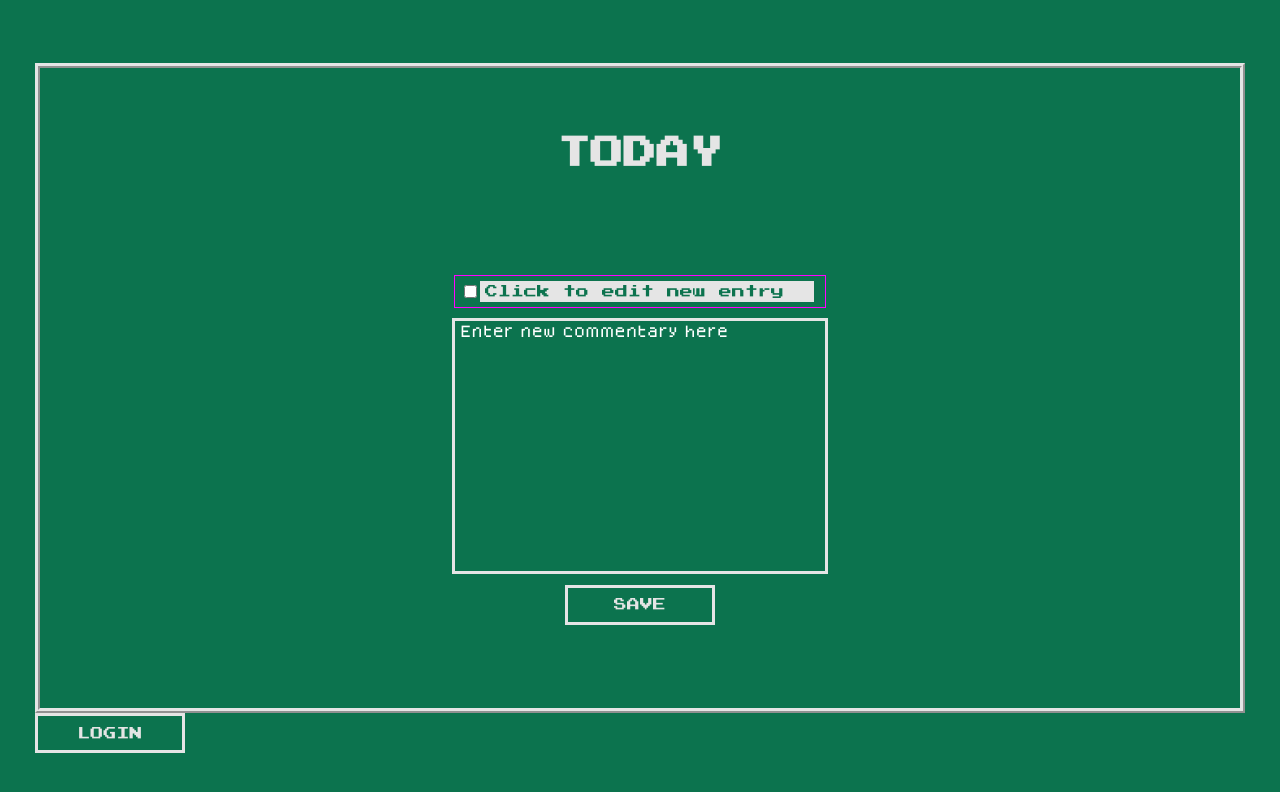
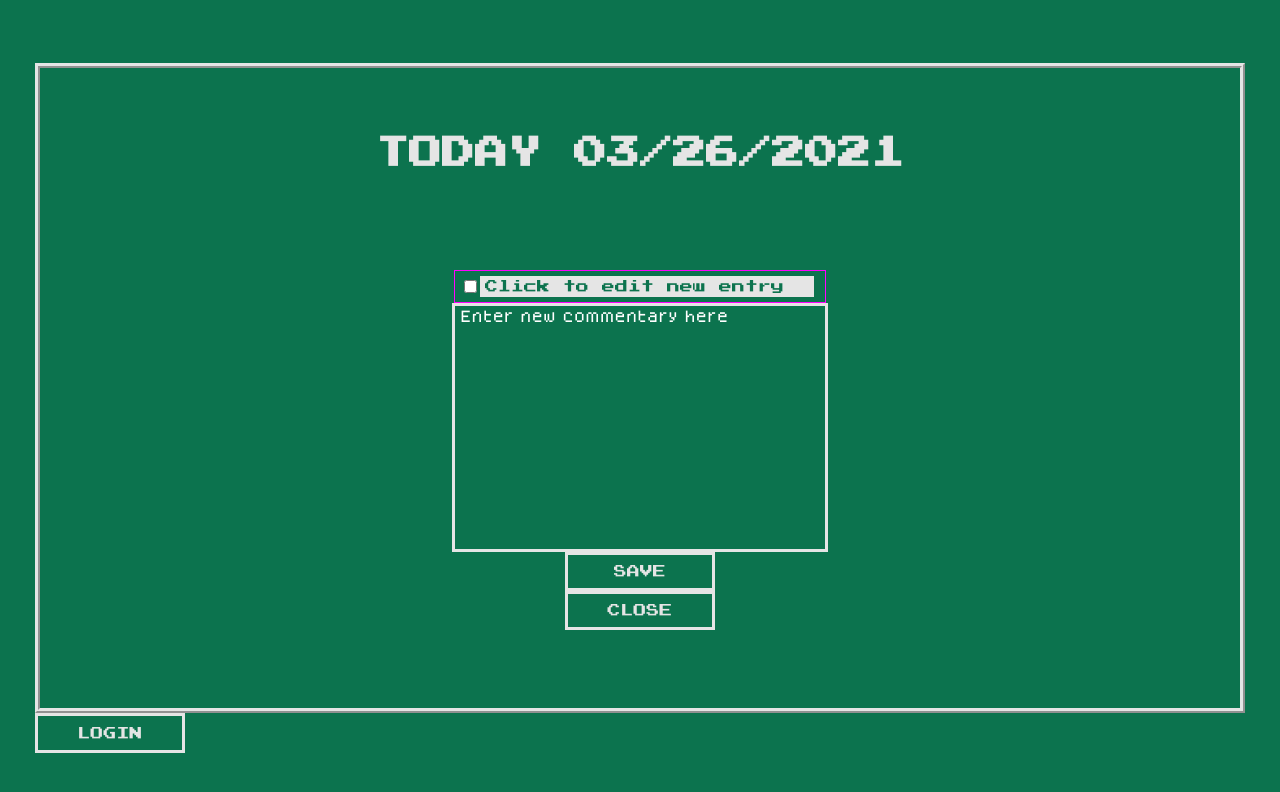
Before and after one commit to grantortino/job-hunter, a React (Create React App) app: page /today in a window 1280 px wide. Both pictures are taken after a click on the button "NEW". Shown: the top 792 px of the page. Built offline with nearby package versions, Linux system fonts and the light colour scheme.

Commit message:
managed to set Filtered Jobs

```diff
--- a/src/components/EntryComponent.js
+++ b/src/components/EntryComponent.js
@@ -1,10 +1,17 @@
 import React from 'react';
 
-const EntryComponent = ({ entryTitle, entryContent }) => {
+const EntryComponent = ({ entryTitle, entryContent, onEntryEdit, setIsModalVisible, entryTime }) => {
+
+    const convertDate = (dateString) => {
+        var date = new Date(dateString);
+        return date.getDate()+"/"+(date.getMonth() + 1)+"/"+date.getFullYear();
+    };
+
     return (
-        <div className="pointer">
-            <h1 className="font-medium">{entryTitle}</h1>
-            <h1 className="font-small">{entryContent}</h1>
+        <div className="pointer" onClick={() => onEntryEdit(entryTitle, entryContent)} >
+            <h1 className="font-medium" onClick={() => setIsModalVisible("Entry Title")}>{entryTitle}</h1>
+            <h1 className="font-small" onClick={() => setIsModalVisible("Entry Content")}>{entryContent}</h1>
+            <p className="small">{convertDate(entryTime)}</p>
         </div>
     );
 };
--- a/src/components/JobJournalMain.js
+++ b/src/components/JobJournalMain.js
@@ -23,14 +23,14 @@ const JobTrackerMain = () => {
                     </div>
                 </Link>
 
-                <Link style={{ textDecoration: 'none' }}>
+                {/* <Link style={{ textDecoration: 'none' }}> */}
                     <div>
                         <div className="job-tracker-card-big">
                             <div className="job-card-image-big"></div>
                             <p>YESTERDAY</p>
                         </div>
                     </div>
-                </Link>
+                {/* </Link> */}
 
             </div>
 
--- a/src/components/JournalToday.js
+++ b/src/components/JournalToday.js
@@ -3,6 +3,7 @@ import React, { useState } from 'react';
 import Screen from './Screen';
 import NewJournalEntry from './NewJournalEntry';
 import EntryComponent from './EntryComponent';
+import ModalEditor from './ModalEditor';
 // store
 import jobstore from '../stores/JobStore';
 
@@ -12,6 +13,16 @@ const JournalToday = () => {
     const [newButtonVisible, setNewButtonVisible] = useState(true);
     const [entryTitle, setEntryTitle] = useState("");
     const [entryContent, setEntryContent] = useState("");
+    const [isModalVisible, setIsModalVisible] = useState("");
+    const [editTitle, setEditTitle] = useState("");
+    const [editContent, setEditContent] = useState("");
+
+
+    const dateOfToday = new Date();
+    const dd = String(dateOfToday.getDate()).padStart(2, '0');
+    const mm = String(dateOfToday.getMonth() + 1).padStart(2, '0'); //January is 0!
+    const yyyy = dateOfToday.getFullYear();
+    const dateString = mm + '/' + dd + '/' + yyyy;
 
     const entryHandler = () => {
         setNewEntry({
@@ -28,19 +39,56 @@ const JournalToday = () => {
         setNewButtonVisible(!newButtonVisible);
     };
 
+    const onEntryClose = () => {
+        setNewEntry(!newEntry);
+        setNewButtonVisible(!newButtonVisible);
+    };
+
+    // onClick event to edit entry
+
+    const onEntryEdit = (entryTitle, entryContent) => {
+        setEditTitle(entryTitle);
+        setEditContent(entryContent);
+    };
+
+    const sameDay = (date1, date2) => date1.getDate() === date2.getDate() && date1.getMonth() === date2.getMonth() && date1.getFullYear() === date2.getFullYear();
+
+    const visibleEntries = jobstore.entries.filter((entry) => sameDay(entry.time, dateOfToday));
+
     return (
         <Screen>
             <div className="tracker-main-screen-containter">
 
+            <ModalEditor
+            value={editTitle}
+            name="Entry Title"
+            isModalVisible={isModalVisible}
+            // onSave={(obj) => {job.companyName = obj; jobstore.save(); setIsModalVisible("")}}
+            onClose={() => setIsModalVisible("")}
+            type="text"
+            />
+
+            <ModalEditor
+            value={editContent}
+            name="Entry Content"
+            isModalVisible={isModalVisible}
+            // onSave={(obj) => {job.companyName = obj; jobstore.save(); setIsModalVisible("")}}
+            onClose={() => setIsModalVisible("")}
+            type="text"
+            />
+
                 <div className="pages-header-huge">
-                    <h3 className="huge">TODAY</h3>
+                    <h3 className="huge">TODAY {dateString}</h3>
                 </div>
                 <div className="entry-card">
                     {newButtonVisible && <button className="buttons medium" onClick={entryHandler}>NEW</button>}
                     {/* {newEntry === null ? null : <NewJournalEntry newEntry={newEntry} setNewEntry={setNewEntry} />} */}
-                    {newEntry && <NewJournalEntry setEntryTitle={setEntryTitle} setEntryContent={setEntryContent} onEntrySave={onEntrySave} newEntry={newEntry} setNewEntry={setNewEntry} />}
-                    {jobstore.entries.map((entry) => (
-                        <EntryComponent entryTitle={entry.entryTitle} entryContent={entry.entryContent} id={entry.id} />
+                    {newEntry && <NewJournalEntry onEntryClose={onEntryClose} setEntryTitle={setEntryTitle} setEntryContent={setEntryContent} onEntrySave={onEntrySave} newEntry={newEntry} setNewEntry={setNewEntry} />}
+                    {/* {jobstore.entries.map((entry) => (
+                        <EntryComponent entryTime={entry.time} setIsModalVisible={setIsModalVisible} onEntryEdit={onEntryEdit} entryTitle={entry.entryTitle} entryContent={entry.entryContent} key={entry.id} />
+                    ))} */}
+                    {visibleEntries.map((entry) => (
+                        <EntryComponent entryTime={entry.time} setIsModalVisible={setIsModalVisible} onEntryEdit={onEntryEdit} entryTitle={entry.entryTitle} entryContent={entry.entryContent} key={entry.id} />
                     ))}
                 </div>
             </div>
--- a/src/components/ModalEditor.js
+++ b/src/components/ModalEditor.js
@@ -9,11 +9,9 @@ const ModalEditor = ({ value, name, isModalVisible, onSave, onClose, type }) =>
     };
 
     const convertDate = (dateString) => {
-        var date = new Date(dateString);
+        const date = new Date(dateString);
         return date.getDate()+"/"+(date.getMonth() + 1)+"/"+date.getFullYear();
     };
-
-
 
     if (name === isModalVisible) {
         return (
--- a/src/components/NewJournalEntry.js
+++ b/src/components/NewJournalEntry.js
@@ -1,6 +1,6 @@
 import React from 'react';
 
-const NewJournalEntry = ({ newEntry, onEntrySave, setEntryContent, setEntryTitle }) => {
+const NewJournalEntry = ({ newEntry, onEntrySave, setEntryContent, setEntryTitle, onEntryClose }) => {
     // new onSAve funtion gets called with the new values and bring back them to journaltoday and process them into entryHandler. journal today needs to re-render when onSave is clicked
 
 
@@ -12,6 +12,7 @@ const NewJournalEntry = ({ newEntry, onEntrySave, setEntryContent, setEntryTitle
             </div>
             <textarea className="font-small" placeholder={newEntry.entryContent} onChange={(e) => setEntryContent(e.target.value)}></textarea>
             <button className="buttons small" onClick={onEntrySave}>SAVE</button>
+            <button className="buttons small" onClick={onEntryClose}>CLOSE</button>
         </div>
     );
 };
--- a/src/stores/JobStore.js
+++ b/src/stores/JobStore.js
@@ -9,19 +9,18 @@ const jobstore = {
         this.jobs.push({companyName, jobTitle, jobLink, date, relevanceDegree, status, id: uuid()});
     },
     addEntry: function(entryTitle, entryContent) {
-        this.entries.push({entryTitle, entryContent, id:uuid()});
+        this.entries.push({ entryTitle, entryContent, id:uuid(), time: new Date() });
     },
 
     save: function() {
         localStorage.setItem('savedJob', JSON.stringify(this.jobs));
-        localStorage.setItem('savedEntry', JSON.stringify(this.entries));
+        localStorage.setItem('savedEntries', JSON.stringify(this.entries));
     },
 
     load: function() {
         // gets the element from storage saved under "savedCompanyName"
         const savedJob = localStorage.getItem('savedJob');
-        const savedEntry = localStorage.getItem('savedEntry');
-
+        const savedEntries = localStorage.getItem('savedEntries');
         // this.jobs = savedJob || [];
 
         if (savedJob === null) {
@@ -30,10 +29,12 @@ const jobstore = {
             this.jobs = JSON.parse(savedJob);
         }
 
-        if (savedEntry === null) {
+        if (savedEntries === null) {
             this.entries = [];
         } else {
-            this.entries = JSON.parse(savedEntry);
+            this.entries = JSON.parse(savedEntries);
+            // this.entries.map((entry) => entry.time = new Date(entry.time));
+            this.entries.forEach(entry => entry.time = new Date(entry.time));
         }
 
     },
```
Also changed, not shown: src/components/Yesterday.js (added).
